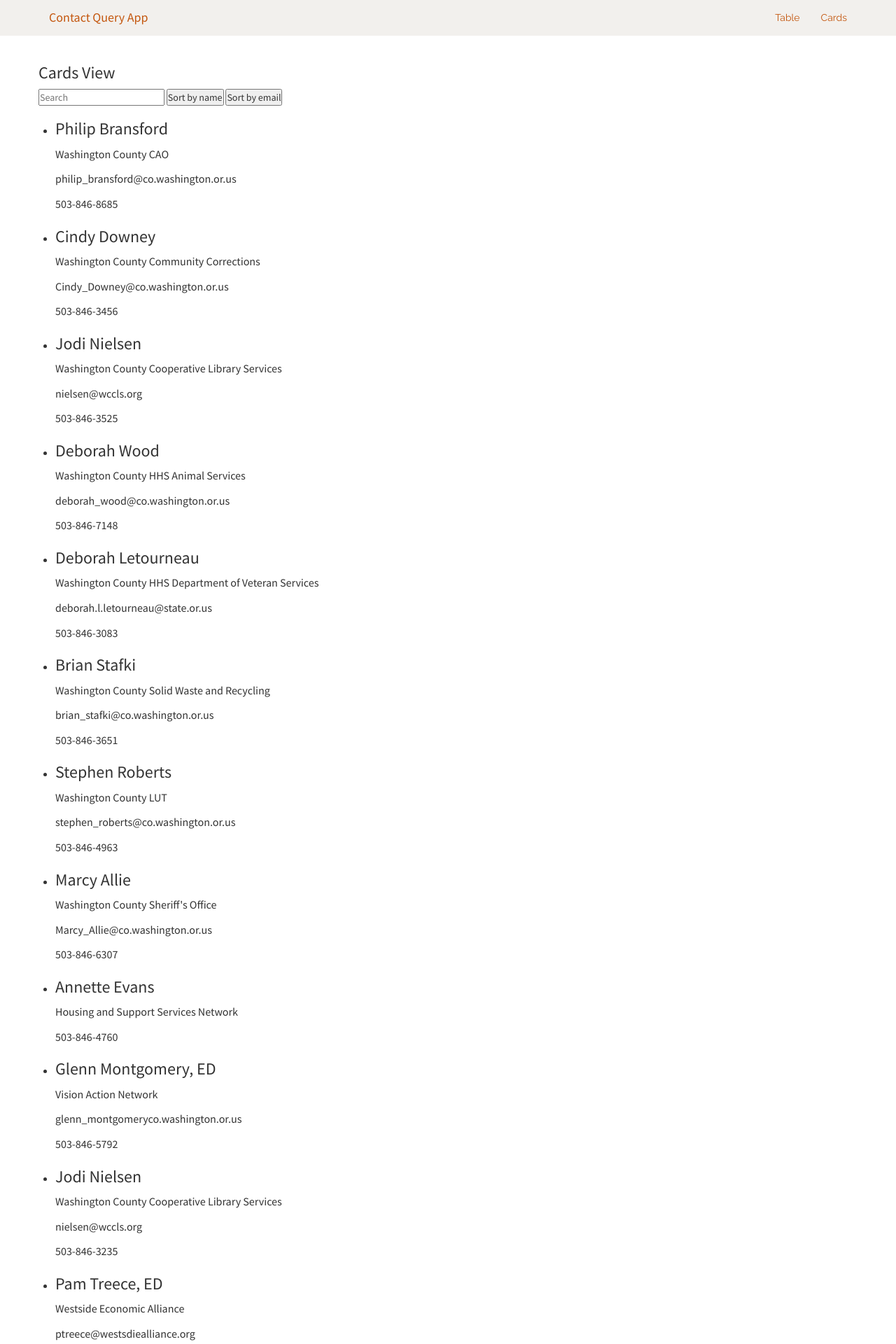
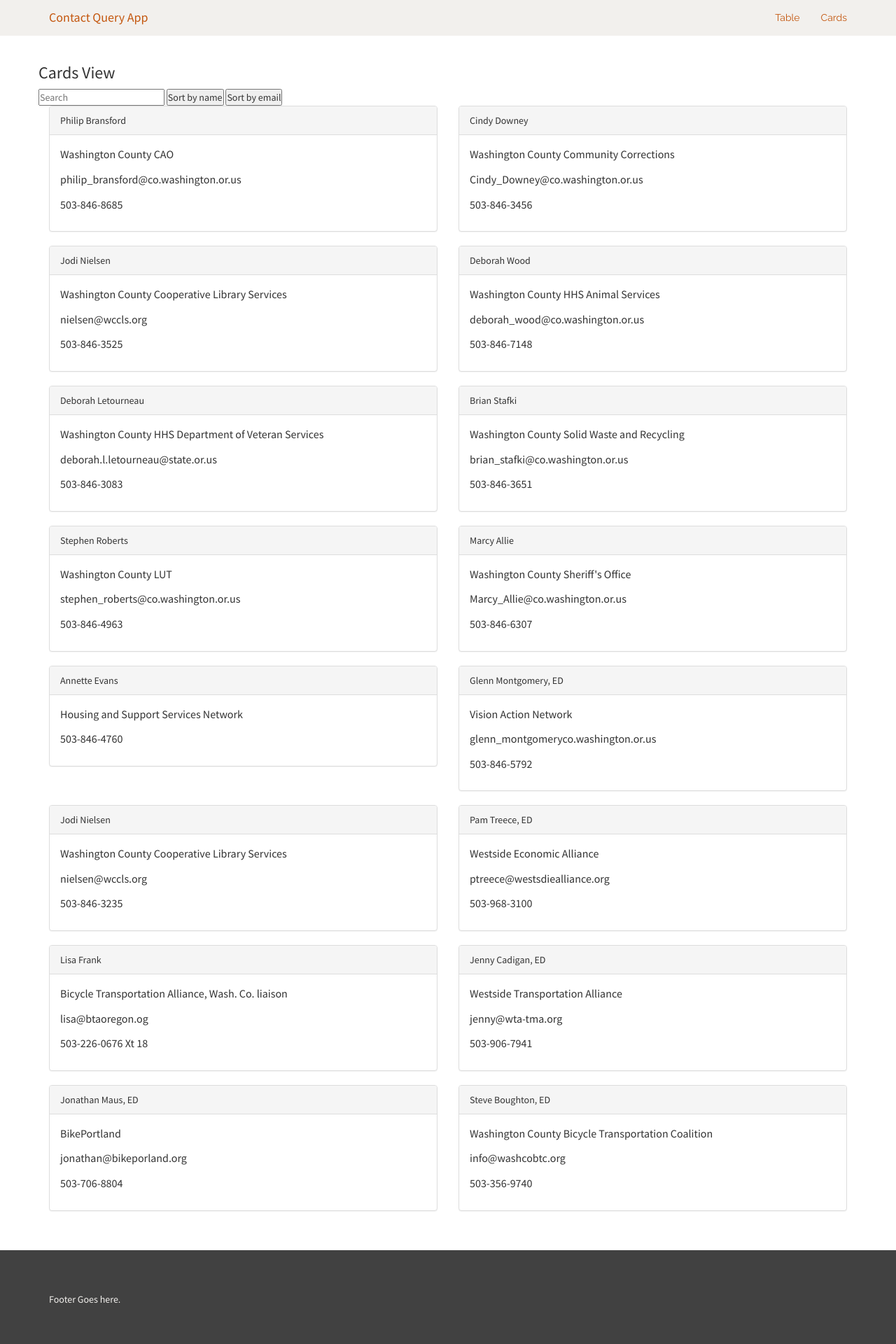
Before and after one commit to mock-up/subsite-contact-query, a Jekyll site: the page built from cards/index.html, in a window 1280 px wide. Shown: the top 1920 px of the page at 70% size. Built offline with Jekyll 4.4.1, drawn with Linux system fonts in a browser that asks for light colours.

Commit message:
Changes cards from LI's to Bootstrap panels.

```diff
--- a/_includes/contacts/cards.html
+++ b/_includes/contacts/cards.html
@@ -1,13 +1,19 @@
 
 {% if site.data.contacts %}
-  <ul class="list">
+  <div class="list">
     {% for contact in site.data.contacts %}
-      <li>
-        <h3 class="name">{{ contact.name }}</h3>
-        <p class="organization">{{ contact.organization }}</p>
-        <p class="email">{{ contact.email }}</p>
-        <p class="phone">{{ contact.phone }}</p>
-      </li>
+      <div class="col-xs-6">
+        <div class="panel panel-default contact-card">
+          <div class="name panel-heading">
+            {{ contact.name }}
+          </div><!-- /.panel-heading -->
+          <div class="panel-body">
+            <p class="organization">{{ contact.organization }}</p>
+            <p class="email">{{ contact.email }}</p>
+            <p class="phone">{{ contact.phone }}</p>
+          </div><!-- /.panel-body -->
+        </div><!-- /.panel -->
+      </div><!-- /.col -->
     {% endfor %}
-  </ul>
+  </div>
 {% endif %}
```
